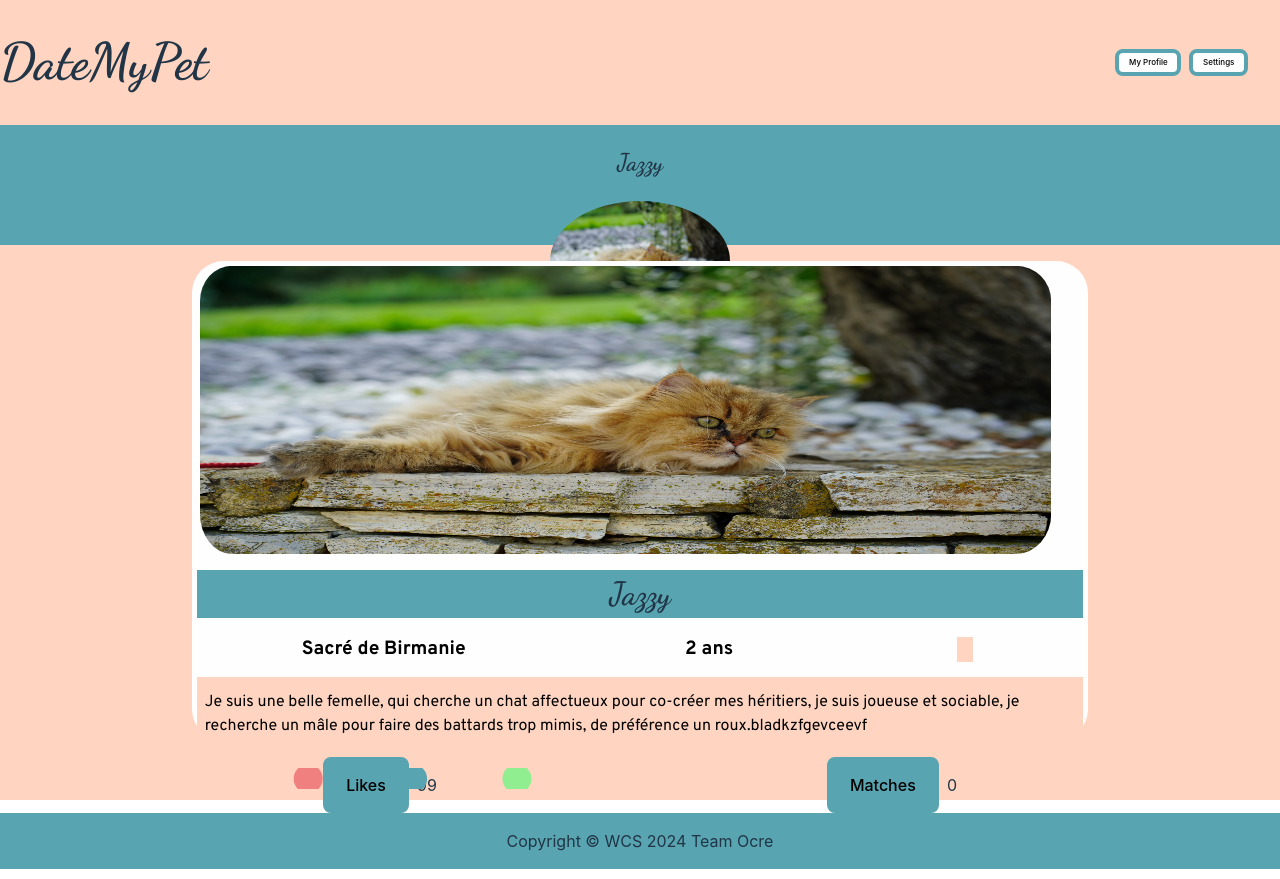
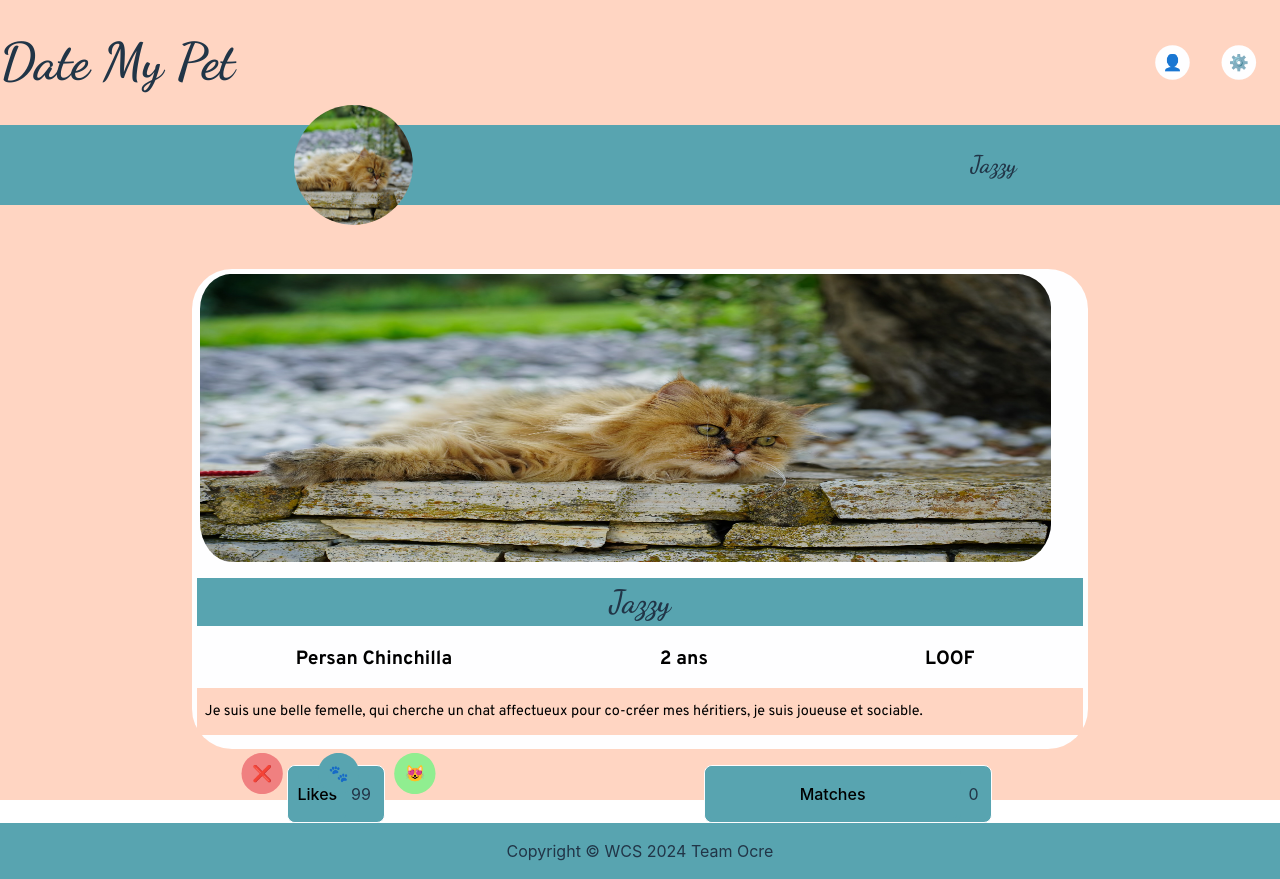
Before and after one commit to MaxAnxxi/DateMyPet, a React (Vite) app in the folder date_my_pet/: page / in a window 1280 px wide. Built offline with nearby package versions, Linux system fonts and the light colour scheme; a web font is replaced by a local one.

Commit message:
modif finale

```diff
--- a/date_my_pet/src/App.css
+++ b/date_my_pet/src/App.css
@@ -40,41 +40,40 @@ header > h1 {
 }
 
 header > .NavButtons {
-  margin: 2rem;
+  margin: 0.5rem;
   display: flex;
-  width: 35vw;
   justify-content: flex-end;
-  gap: 0.5rem;
-  font-size: 0.5rem;
+  font-size: 1rem;
 }
 
 header > .NavButtons > button {
-  border-radius: 0.5rem;
+  border-radius: 0.3rem;
   border-style: solid;
   border-width: 0.25rem;
   border-color: var(--second-color);
   background-color: var(--third-color);
+  clip-path: circle(30%);
 }
 
 #profile {
   width: 100vw;
   display: flex;
-  flex-direction: column;
+  flex-direction: row-reverse;
   align-items: center;
-  height: 15vh;
+  height: 10vh;
   background-color: var(--second-color);
+  justify-content: space-around;
 }
 
 #profile > h2 {
   font-family: var(--title-typo);
-  width: 100vw;
   display: flex;
   justify-content: center;
 }
 
 #profile > img {
-  border-radius: 50%;
-  max-width: 35vw;
+  clip-path: ellipse(33% 50%);
+  max-width: 25vw;
   max-height: 15vh;
 }
 
@@ -98,21 +97,26 @@ footer {
 #status > #Like > button {
   border-radius: 0.5rem;
   border-style: solid;
-  border-width: 0.25rem;
-  border-color: var(--second-color);
+  border-width: 0.1rem;
+  padding: 0rem 0.5rem;
   background-color: var(--second-color);
 }
 
 #status > #Like {
   display: flex;
   flex-direction: row;
-  gap: 0.5rem;
+  gap: 0.3rem;
+  background-color: var(--second-color);
+  border: solid 1px var(--third-color);
+  border-radius: 0.5rem;
 }
 
 #status > #Match > button {
   border-radius: 0.5rem;
   border-style: solid;
   border-width: 0.25rem;
+  padding: 0rem 0.5rem;
+  width: 20vw;
   border-color: var(--second-color);
   background-color: var(--second-color);
 }
@@ -121,6 +125,15 @@ footer {
   display: flex;
   flex-direction: row;
   gap: 0.5rem;
+  background-color: var(--second-color);
+  border: solid 1px var(--third-color);
+  border-radius: 0.5rem;
+}
+#numberMatch {
+  padding-right: 0.8rem;
+}
+#numberLikes {
+  padding-right: 0.8rem;
 }
 
 /* Matching Profile */
@@ -139,7 +152,7 @@ figure {
   background-color: var(--third-color);
   height: 60vh;
   width: 70vw;
-  border-radius: 2rem;
+  border-radius: 2.5rem;
   border-color: var(--second-color);
 }
 
@@ -168,7 +181,7 @@ strong {
   flex-direction: column;
   align-items: center;
   align-items: stretch;
-  padding: 0rem;
+  margin-top: 4rem;
 }
 
 .infoPetCard {
@@ -187,7 +200,7 @@ figure p {
   background-color: var(--main-color);
   /* border-radius: 0.8rem; */
   border-color: #000000;
-  font-size: 1rem;
+  font-size: 0.9rem;
   font-family: var(--desc-typo);
   text-align: initial;
   padding: 0.8rem 0.5rem;
@@ -198,11 +211,11 @@ figure p {
 
 .buttons {
   display: flex;
-  gap: 4rem;
+  gap: 1rem;
   justify-content: space-around;
-  padding-left: 6rem;
+  padding-left: 2.5rem;
   padding-right: 6rem;
-  padding-bottom: 0.5rem;
+  padding-bottom: 0.8rem;
   padding-top: 0.8rem;
   width: 2.5rem;
   height: 3rem;
@@ -210,15 +223,15 @@ figure p {
 
 #nextButton {
   background-color: lightcoral;
-  clip-path: circle(45%);
+  clip-path: circle(40%);
 }
 
 #superCroqButton {
   background-color: var(--second-color);
-  clip-path: circle(45%);
+  clip-path: circle(40%);
 }
 
 #likeButton {
   background-color: lightgreen;
-  clip-path: circle(45%);
+  clip-path: circle(40%);
 }
--- a/date_my_pet/src/App.jsx
+++ b/date_my_pet/src/App.jsx
@@ -18,12 +18,12 @@ const petList = [
     petImage: Jazzy,
 
     petName: "Jazzy",
-    petRace: "Sacré de Birmanie",
+    petRace: "Persan Chinchilla",
     petAge: "2 ans",
-    petLoof: "no",
+    petLoof: "yes",
 
     petDescription:
-      "Je suis une belle femelle, qui cherche un chat affectueux pour co-créer mes héritiers, je suis joueuse et sociable, je recherche un mâle pour faire des battards trop mimis, de préférence un roux.bladkzfgevceevf",
+      "Je suis une belle femelle, qui cherche un chat affectueux pour co-créer mes héritiers, je suis joueuse et sociable.",
   },
 
   {
@@ -35,7 +35,7 @@ const petList = [
     petLoof: "yes",
 
     petDescription:
-      "Belle et charmante. Elle est dsiponible toutes les 3 semaines,Belle et charmante. Elle est dsiponible toutes les 3 semaines",
+      "Belle et charmante. Elle est dsiponible toutes les 3 semaines.",
   },
 
   {
@@ -44,10 +44,9 @@ const petList = [
     petName: "Urssaf",
     petRace: "Sphynx",
     petAge: "2 ans",
-    petLoof: "no",
+    petLoof: "yes",
 
-    petDescription:
-      "Je suis sans poil mais vous serez au poil avec moi,Je suis sans poil mais vous serez au poil avec moi,Je suis sans poil mais vous serez au poil avec moi",
+    petDescription: "Je suis sans poil mais vous serez au poil avec moi.",
   },
 ];
 
@@ -55,6 +54,7 @@ const Profile = {
   myImg: Jazzy,
   myPet: "Jazzy",
 };
+
 function App() {
   const [petIndex, setPetIndex] = useState(0);
 
--- a/date_my_pet/src/components/Matching.jsx
+++ b/date_my_pet/src/components/Matching.jsx
@@ -22,9 +22,15 @@ function Matching({ pet, clickButton }) {
       <p>{pet.petDescription}</p>
 
       <div class="buttons">
-        <button id="nextButton" onClick={clickButton}></button>
-        <button id="superCroqButton" onClick={clickButton}></button>
-        <button id="likeButton" onClick={clickButton}></button>
+        <button id="nextButton" onClick={clickButton}>
+          ❌
+        </button>
+        <button id="superCroqButton" onClick={clickButton}>
+          🐾
+        </button>
+        <button id="likeButton" onClick={clickButton}>
+          😻
+        </button>
       </div>
     </figure>
   );
--- a/date_my_pet/src/components/NavBar.jsx
+++ b/date_my_pet/src/components/NavBar.jsx
@@ -1,13 +1,15 @@
-function NavBar(){
-    return (
-        <header>
-            <h1>DateMyPet</h1>
-            <div className="NavButtons">
-                <button alt="Profile">My Profile</button>
-                <button alt="Settings">Settings</button>
-            </div>
-        </header>
-    )
+import logo from "../assets/LogoDMP.png";
+
+function NavBar() {
+  return (
+    <header>
+      <h1>Date My Pet</h1>
+      <div className="NavButtons">
+        <button alt="Profile">👤</button>
+        <button alt="Settings">⚙️</button>
+      </div>
+    </header>
+  );
 }
 
 export default NavBar;
```
Also changed, not shown: date_my_pet/src/assets/LogoDMP.png (added).
